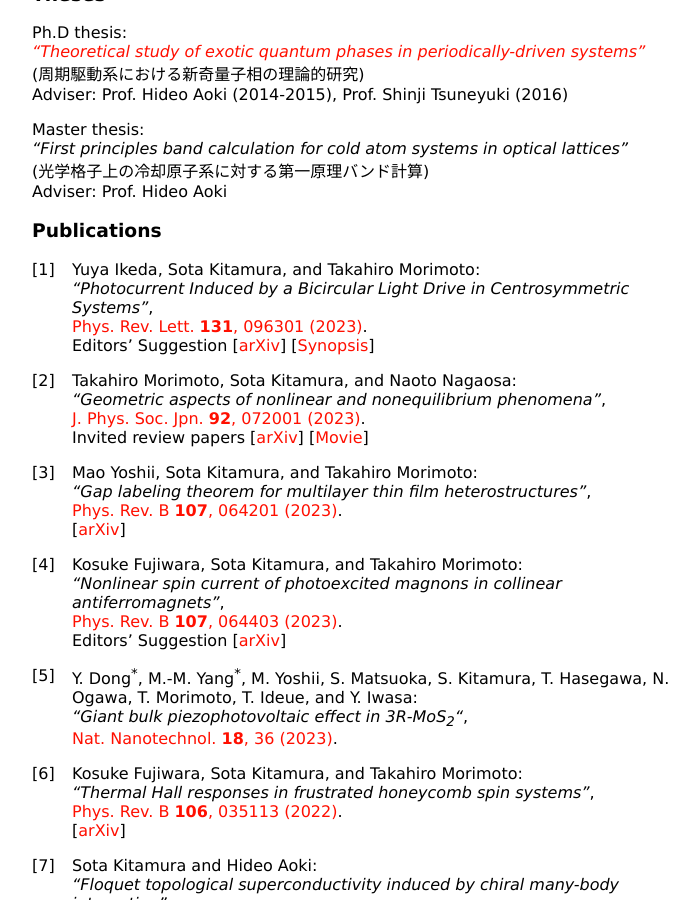
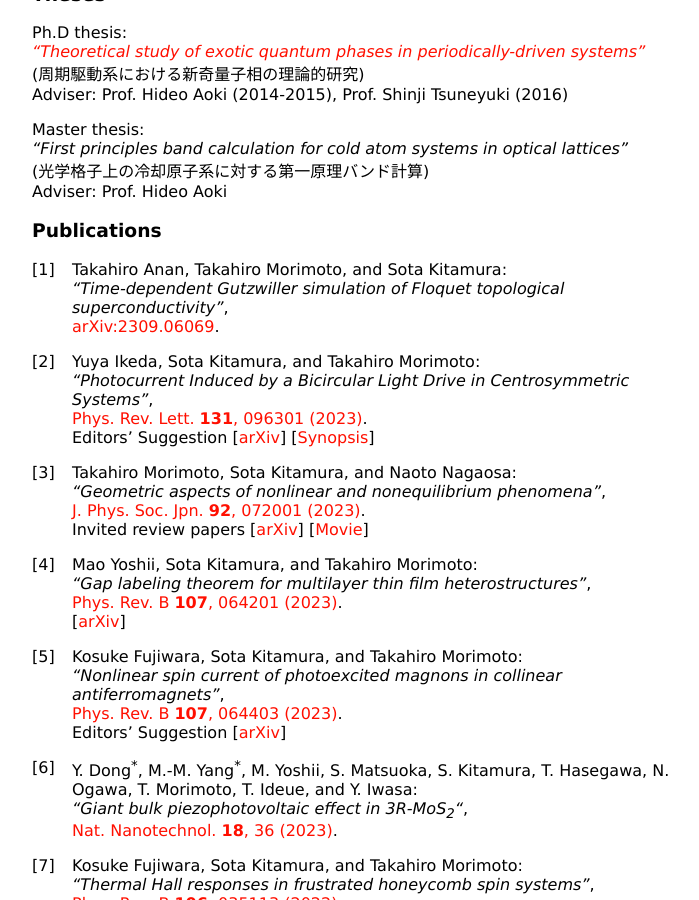
Before and after one commit to sotaph/sotaph.github.io, a Jekyll site: the page built from index.md, in a window 1280 px wide and 900 px high, scrolled down 866 px. Shown: the whole window, without its empty margins (258-957 px from the left). Built offline with Jekyll 4.4.1, drawn with Linux system fonts in a browser that asks for light colours; nearby versions of some CDN libraries; formulas are drawn with MathJax 3; a style sheet for code colours, icons or effects is not loaded.

Commit message:
update pub

```diff
--- a/index.md
+++ b/index.md
@@ -50,6 +50,10 @@ Adviser: Prof. Hideo Aoki
 
 
 ### Publications
+
+1. Takahiro Anan, Takahiro Morimoto, and Sota Kitamura:
+_"Time-dependent Gutzwiller simulation of Floquet topological superconductivity"_,
+[arXiv:2309.06069](https://arxiv.org/abs/2309.06069).
 
 1. Yuya Ikeda, Sota Kitamura, and Takahiro Morimoto:
 _"Photocurrent Induced by a Bicircular Light Drive in Centrosymmetric Systems"_,
```
